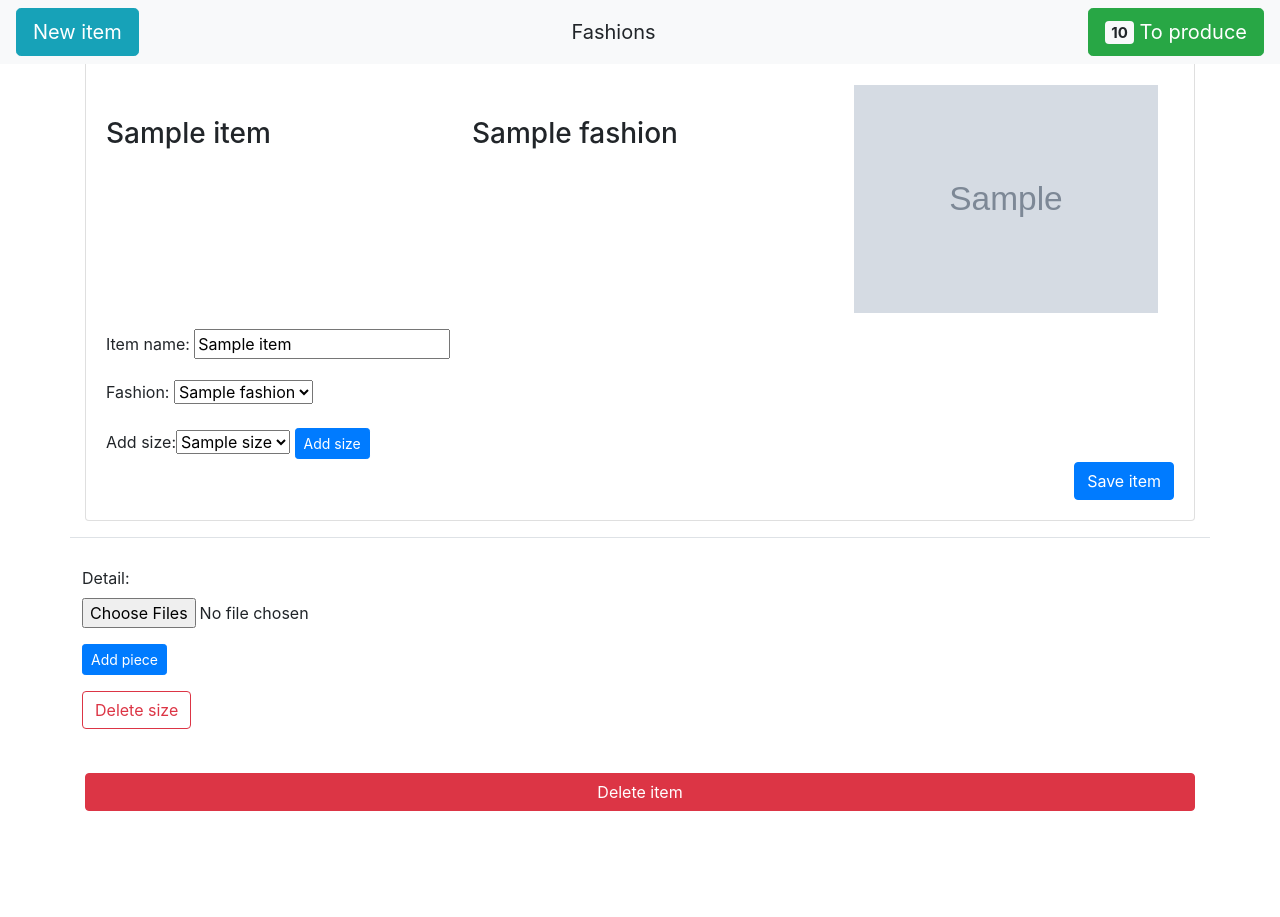
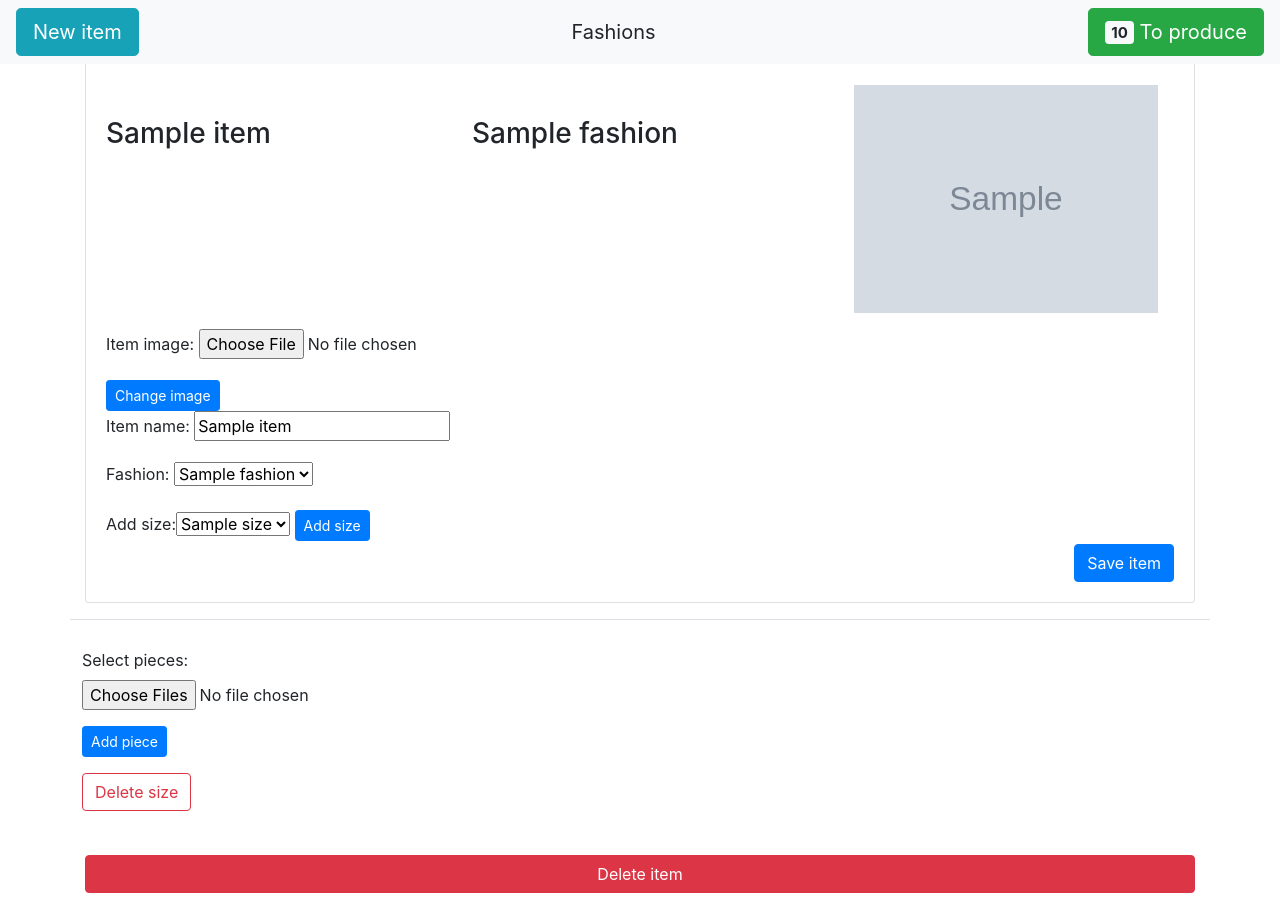
Before and after one commit to Dogthemachine/CutNestPrint, a Django app: page /item_edit/1/1/ in a window 1280 px wide. Run offline with Django 3.2, Linux system fonts and the light colour scheme; tables that the repository leaves empty hold one stand-in row (values such as "Sample post"); grey boxes marked "Sample" are stand-in pictures; some libraries are stand-ins or nearby versions.

Commit message:
made piece rotate button and making change item imege (avatar) form

```diff
--- a/apps/nest/forms.py
+++ b/apps/nest/forms.py
@@ -17,4 +17,8 @@ class SizeForm(forms.Form):
 
 
 class PieceForm(forms.Form):
-    detail = forms.FileField(label=_('Detail'), widget=forms.ClearableFileInput(attrs={'multiple': True}))
+    detail = forms.FileField(label=_('Select pieces'), widget=forms.ClearableFileInput(attrs={'multiple': True}))
+
+
+class AvatarForm(forms.Form):
+    image = forms.FileField(label=_('Item image'), widget=forms.ClearableFileInput(attrs={'multiple': False}))
--- a/apps/nest/models.py
+++ b/apps/nest/models.py
@@ -96,6 +96,12 @@ class ItemsSizes(models.Model):
     def get_pieces(self):
         return Pieces.objects.filter(items_sizes=self)
 
+    def get_pieces_amount(self):
+        count = 0
+        for piece in self.get_pieces():
+            count += 1
+        return count
+
     def get_produce_amount(self):
         try:
             return ProducePage.objects.get(items_sizes=self).amount
@@ -121,7 +127,7 @@ class Pieces(models.Model):
             temp = BytesIO()
             im = Image.open(self.detail.file)
             im.convert("RGB")
-            size = 200, 200
+            size = 100, 100
             im.thumbnail(size, Image.ANTIALIAS)
             im.save(temp, "JPEG", quality=100)
             self.image = InMemoryUploadedFile(temp, None, self.detail.file.name, 'image/jpeg', sys.getsizeof(temp), None)
--- a/apps/nest/views.py
+++ b/apps/nest/views.py
@@ -4,7 +4,7 @@ from jsonview.decorators import json_view
 from django.conf import settings
 
 from apps.nest.models import Fashions, Items, ItemsSizes, ProducePage, Sizes, Pieces
-from apps.nest.forms import ItemForm, SizeForm, PieceForm
+from apps.nest.forms import ItemForm, SizeForm, PieceForm, AvatarForm
 from apps.nest.helpers import TIFF2SVG
 from django.utils.translation import gettext_lazy as _
 from django.core.files.uploadedfile import InMemoryUploadedFile
@@ -112,14 +112,35 @@ def item_edit(request, item_id, size_id):
             item_form = ItemForm(initial={'name': item.name, 'fashion': item.fashions.id})
             size_form = SizeForm()
 
+        if 'change_avatar' in request.POST:
+            avatar_form = AvatarForm(request.POST, request.FILES)
+            file = request.FILES.getlist('image')
+            if avatar_form.is_valid():
+                nameimg2delete = item.image.path
+                img = Image.open(file)
+                img.show()
+                temp = BytesIO()
+                img.save(temp, "JPEG", quality=100)
+                item.image = InMemoryUploadedFile(temp, None, item.image.path, 'image/jpeg', sys.getsizeof(temp), None)
+                item.save()
+                os.remove(nameimg2delete)
+                temp.seek(0)
+                return redirect('item_edit', item_id, 0)
+            else:
+                print("SUCK")
+            item_form = ItemForm(initial={'name': item.name, 'fashion': item.fashions.id})
+            size_form = SizeForm()
+            avatar_form = AvatarForm()
+
     else:
         item_form = ItemForm(initial={'name': item.name, 'fashion': item.fashions.id})
         size_form = SizeForm()
         piece_form = PieceForm()
+        avatar_form = AvatarForm()
 
     return render(
         request,
-        "nest/item_edit.html", {'item': item, 'item_form': item_form, 'size_form': size_form, 'piece_form': piece_form},
+        "nest/item_edit.html", {'item': item, 'item_form': item_form, 'size_form': size_form, 'piece_form': piece_form, 'avatar_form': avatar_form},
     )
 
 
@@ -239,11 +260,18 @@ def delete_item(request, item_id):
 def piece_rotate(request, piece_id):
 
     if request.method == "POST":
-        print("SUCK")
-        # piece = get_object_or_404(Pieces, id=piece_id)
-        # image = Image.open(piece.detail.path)
-        # image = image.rotate(90, expand=True)
-        # piece.detail = image
+        piece = get_object_or_404(Pieces, id=piece_id)
+        namedet2delete = piece.detail.path
+        nameimg2delete = piece.image.path
+        img = Image.open(piece.detail.path)
+        img = img.rotate(90, expand=True)
+        temp = BytesIO()
+        img.save(temp, "TIFF", quality=100)
+        piece.detail = InMemoryUploadedFile(temp, None, piece.detail.path, 'image/tiff', sys.getsizeof(temp), None)
+        piece.save()
+        os.remove(namedet2delete)
+        os.remove(nameimg2delete)
+        temp.seek(0)
 
         return {"success": True}
 
--- a/templates/nest/item_edit.html
+++ b/templates/nest/item_edit.html
@@ -21,6 +21,8 @@
 
             <div class="col-12">
               <form method="POST">{% csrf_token %}
+                  {{ avatar_form.as_p }}
+                  <button class="btn btn-primary btn-sm" name="change_avatar" type="submit">{% trans 'Change image' %}</button>
                   {{ item_form.as_p }}
                   {{ size_form }}
                   <button class="btn btn-primary btn-sm" name="add_size" type="submit">{% trans 'Add size' %}</button>
```
Also changed, not shown: templates/nest/produce_page.html (+11 -3 lines).
